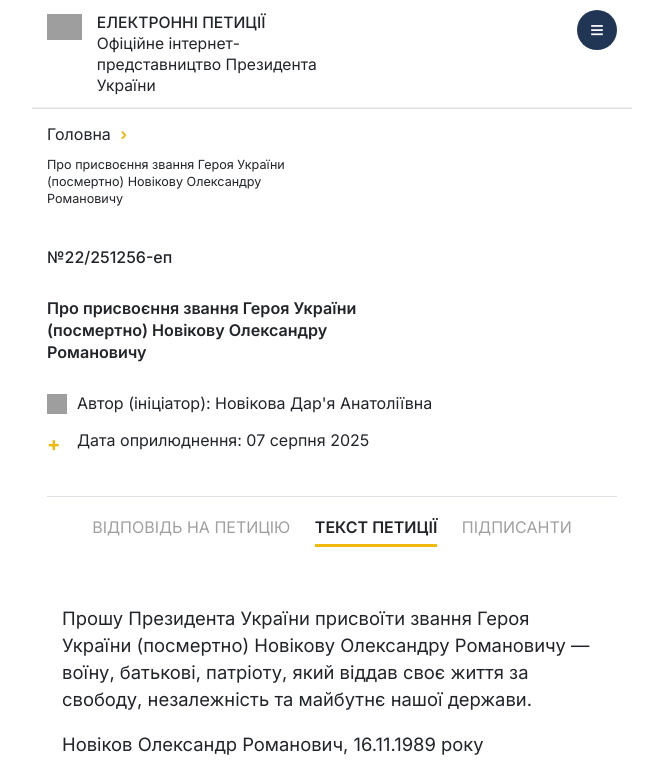
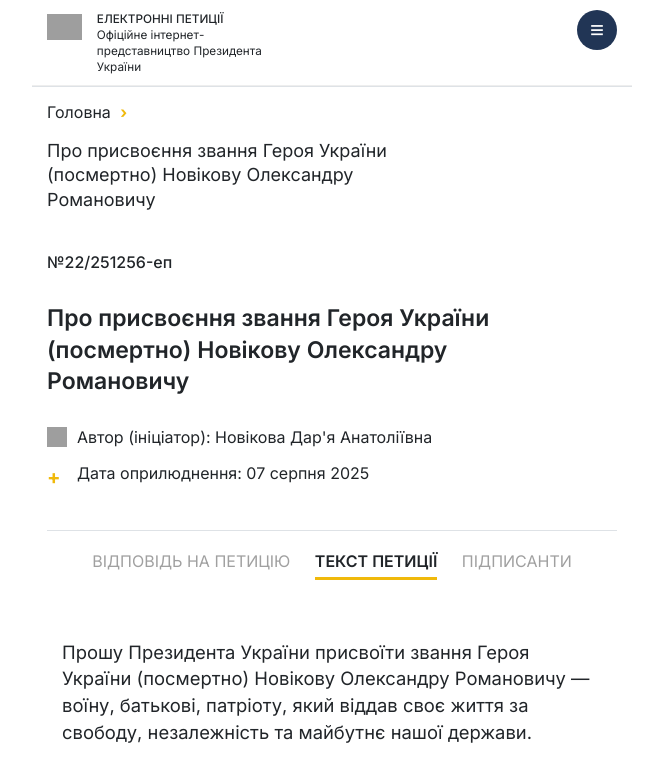
Before and after one commit to petition99/pet, a plain HTML site: page index.html in a window 1280 px wide. Shown: the top 761 px of the page, without its empty margins (308-971 px from the left). Drawn offline with Linux system fonts and the light colour scheme; grey boxes are pictures that could not be loaded.

Commit message:
Adjust font sizes for various elements

```diff
--- a/index.html
+++ b/index.html
@@ -55,16 +55,18 @@
             margin-right: 10px;
         }
 
+        /* ОНОВЛЕНИЙ РОЗМІР ШРИФТУ: 15.66px * 0.75 = 11.745px */
         .site-title {
-            font-size: 15.66px;
+            font-size: 11.75px;
             font-weight: 500;
             color: #212529;
             margin-bottom: 0px;
             line-height: 1.35;
         }
 
+        /* ОНОВЛЕНИЙ РОЗМІР ШРИФТУ: 15.66px * 0.75 = 11.745px */
         .site-subtitle {
-            font-size: 15.66px;
+            font-size: 11.75px;
             font-weight: 400;
             color: #212529;
             line-height: 1.35;
@@ -119,8 +121,7 @@
         .petition-main-title-duplicate {
             margin-bottom: 20px;
             font-weight: 400;
-            /* Зменшено з 18px на 12.6px */
-            font-size: 12.6px;
+            font-size: 18px;
             line-height: 1.35;
         }
 
@@ -137,8 +138,7 @@
         }
 
         .petition-main-title {
-            /* Зменшено з 23px на 16.1px */
-            font-size: 16.1px;
+            font-size: 23px;
             font-weight: 600;
             margin: 0;
             line-height: 1.35;
@@ -345,8 +345,7 @@
         }
 
         .petition-name-after-title {
-            /* Зменшено з 23px на 16.1px */
-            font-size: 16.1px;
+            font-size: 23px;
             font-weight: 400;
             line-height: 1.35;
             margin-bottom: 30px;
@@ -417,7 +416,7 @@
         }
 
         .copyright-text {
-            font-size: 14px; /* Трохи менший шрифт для першого блоку */
+            font-size: 14px; /* Трохи менший шрифт для первого блоку */
             margin-bottom: 30px;
             line-height: 1.6;
             font-weight: 400;
```
